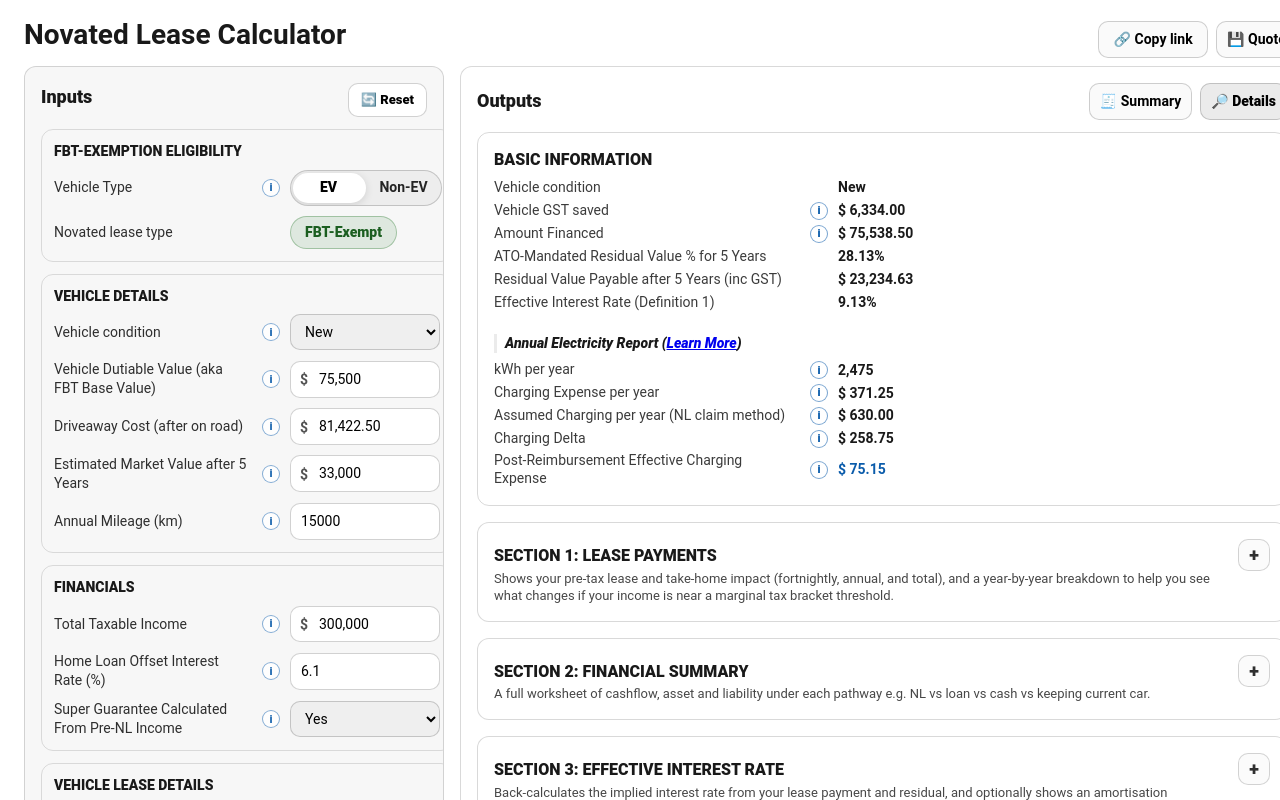
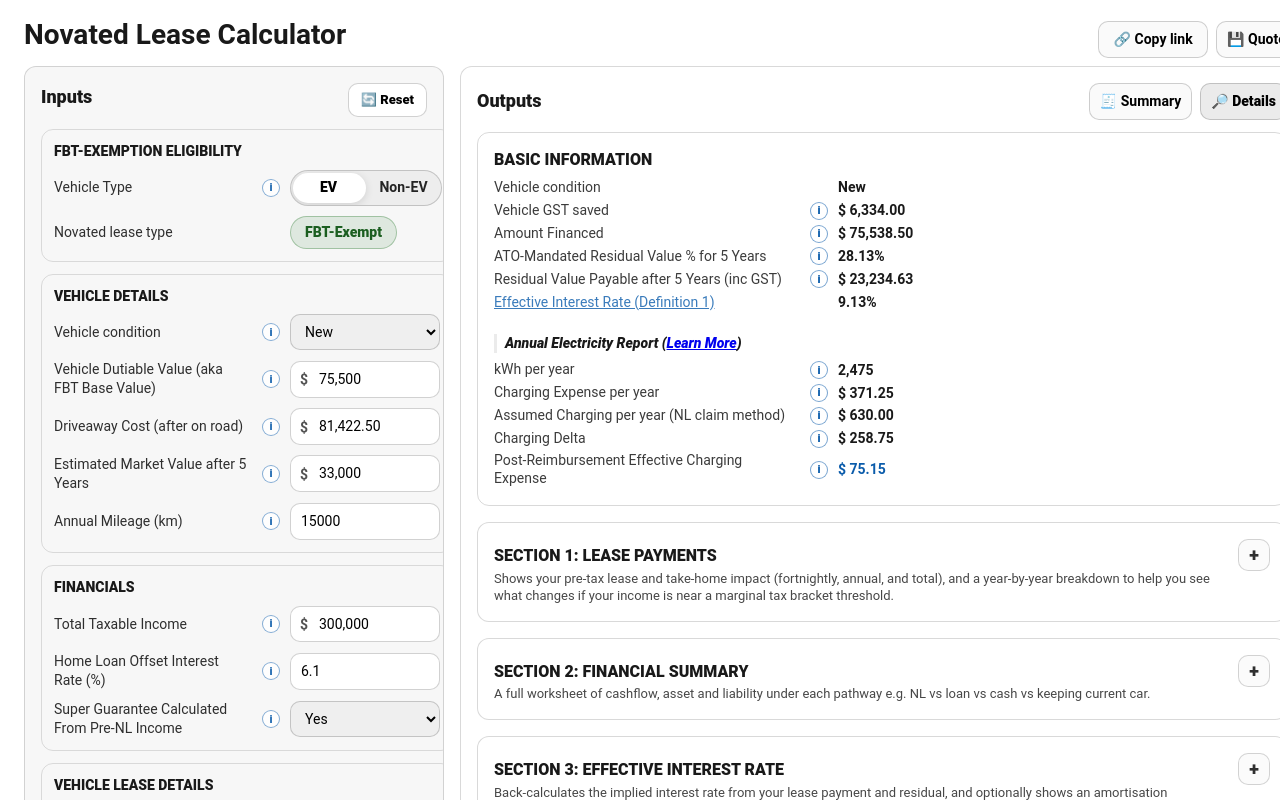
Before and after one commit to novatedlease/novatedlease.github.io, a React (Vite) app in the folder calculator/: page / in a window 1280 px wide. Both pictures are taken after a click on the button "🔎 Details". Shown: the top 800 px of the page. Built offline with nearby package versions, Linux system fonts and the light colour scheme.

Commit message:
spreadsheet mention erased, wording, added links in calculator

```diff
--- a/calculator/src/App.tsx
+++ b/calculator/src/App.tsx
@@ -436,6 +436,7 @@ export default function App() {
 
   const urlInitRef = useRef<{ encoded: string | null }>({ encoded: null });
   const lastAutoFinancedRef = useRef<number | null>(null);
+  const lastAutoEstMarketValueRef = useRef<number | null>(null);
 
   const [inputs, setInputs] = useState<Inputs>(() => {
     const { inputs: initial, encoded } = readInputsFromUrl(defaultInputs);
@@ -643,12 +644,26 @@ useEffect(() => {
   return () => window.removeEventListener("mousedown", onDown);
 }, [quotesOpen]);
 
+  // Auto-fill "Estimated market value after 5 years" from driveaway cost (rule-of-thumb) UNTIL the user overrides it.
+  // Important: when arriving via a share-link, we must not clobber a user-provided override.
   useEffect(() => {
-    const desired = estMarketValueFromDriveaway(inputs.driveawayCost);
-    if (inputs.estimatedMarketValueAtEnd !== desired) {
-      setInputs((p) => ({ ...p, estimatedMarketValueAtEnd: desired }));
+    const auto = estMarketValueFromDriveaway(inputs.driveawayCost);
+    const cur = inputs.estimatedMarketValueAtEnd;
+    const lastAuto = lastAutoEstMarketValueRef.current;
+
+    const withinCent = (a: number, b: number) => Math.abs(a - b) < 0.01;
+
+    const shouldSync =
+      cur === 0 ||
+      (lastAuto !== null && withinCent(cur, lastAuto)) ||
+      (lastAuto === null && withinCent(cur, auto));
+
+    if (shouldSync && !withinCent(cur, auto)) {
+      setInputs((p) => ({ ...p, estimatedMarketValueAtEnd: auto }));
     }
-  }, [inputs.driveawayCost]);
+
+    lastAutoEstMarketValueRef.current = auto;
+  }, [inputs.driveawayCost, inputs.estimatedMarketValueAtEnd]);
 
   // Keep "Financed amount (for interest calc)" in sync with the standard calculation,
   // but only until the user manually overrides it.
@@ -1363,7 +1378,7 @@ useEffect(() => {
 
 
 
-              <div style={{ marginTop: 16 }}>
+              <div id="details-section-3-effective-interest-rate" style={{ marginTop: 16 }}>
                 <CollapsibleSection
                   title="SECTION 3: EFFECTIVE INTEREST RATE"
                   description="Back-calculates the implied interest rate from your lease payment and residual, and optionally shows an amortisation schedule."
--- a/calculator/src/components/BasicInformationReport.tsx
+++ b/calculator/src/components/BasicInformationReport.tsx
@@ -123,20 +123,63 @@ export default function BasicInformationReport(props: {
 
       <KeyValue
         label="Amount Financed"
-        tooltip={<InfoTooltip text="= Drive-away cost + documentation fee − GST saved" />}
+        tooltip={<InfoTooltip text="= Drive-away cost + documentation fee − GST saved. If the amount differs, then it may be due to inflation with brokerage, or contains insurance, repair package etc. Peruse your lease quote fineprints to find these potential source."/>}
         value={`$ ${aud(amountFinanced)}`}
       />
       <KeyValue
         label={`ATO-Mandated Residual Value % for ${Math.round(i.leaseDurationYears)} Years`}
+        tooltip={
+          <InfoTooltip
+            text={
+              <>
+                <p style={{ margin: "0 0 6px 0" }}>ATO statutory residual values for novated leases:</p>
+                <ul style={{ margin: 0, paddingLeft: 18 }}>
+                  <li>1 year lease → 65.63% residual</li>
+                  <li>2 year lease → 56.25% residual</li>
+                  <li>3 year lease → 46.88% residual</li>
+                  <li>4 year lease → 37.50% residual</li>
+                  <li>5 year lease → 28.13% residual</li>
+                </ul>
+              </>
+            }
+          />
+        }
         value={pct(residualPct)}
       />
       <KeyValue
         label={`Residual Value Payable after ${Math.round(i.leaseDurationYears)} Years (inc GST)`}
+        tooltip={<InfoTooltip text="The amount you must pay at the end of the lease to own the vehicle, including GST. Derived by (Amount financed - documentation fee) x residual value %."/>}
         value={`$ ${aud(residualPayableIncGst)}`}
       />
 
       <KeyValue
-        label="Effective Interest Rate (Definition 1)"
+        label={
+          <button
+            type="button"
+            onClick={() => {
+              window.dispatchEvent(
+                new CustomEvent("nlguide:navigate", {
+                  detail: {
+                    tab: "Details",
+                    anchorId: "details-section-3-effective-interest-rate",
+                  },
+                })
+              );
+            }}
+            style={{
+              padding: 0,
+              border: "none",
+              background: "none",
+              color: "rgba(11, 92, 171, 0.95)",
+              cursor: "pointer",
+              font: "inherit",
+              textDecoration: "underline",
+              textAlign: "left",
+            }}
+          >
+            Effective Interest Rate (Definition 1)
+          </button>
+        }
         value={
           effectiveInterestRatePct == null
             ? "—"
--- a/calculator/src/components/InputsPanel.tsx
+++ b/calculator/src/components/InputsPanel.tsx
@@ -45,27 +45,6 @@ export default function InputsPanel(props: InputsPanelProps) {
     const auto = inputs.annualMileageKm * ATO_EV_HOME_CHARGING_RATE_PER_KM;
     const current = inputs.electricityAnnual;
     const lastAuto = lastAutoElectricityAnnualRef.current;
-
-        // IMPORTANT: When arriving via a share-link, `electricityAnnualTouched` will start as false.
-    // If the shared payload contains a user-overridden Electricity value, do NOT clobber it
-    // with the auto-filled ATO shortcut on the first render.
-    if (lastAuto === null) {
-      // First run after mount (or after switching back to EV)
-      lastAutoElectricityAnnualRef.current = auto;
-
-      // If the current value differs from the ATO auto value, assume it is an intentional override
-      // (e.g. loaded from a shared URL / saved quote) and mark as touched.
-      if (Math.abs(current - auto) >= 0.01) {
-        setElectricityAnnualTouched(true);
-        return;
-      }
-
-      // Otherwise keep it in sync with auto.
-      if (Math.abs(current - auto) >= 0.01) {
-        setInputs((p) => ({ ...p, electricityAnnual: auto }));
-      }
-      return;
-    }
 
     // IMPORTANT: When arriving via a share-link, `electricityAnnualTouched` will start as false.
     // If the shared payload contains a user-overridden Electricity value, do NOT clobber it
--- a/calculator/src/components/WhatIf.tsx
+++ b/calculator/src/components/WhatIf.tsx
@@ -208,7 +208,7 @@ export default function WhatIf({ inputs }: WhatIfProps) {
       </div>
 
       <SummaryCard
-        title="Difference"
+        title="You paid"
         value={`${moneyNoCents(Math.abs(diffTotal))} ${moreOrLess(diffTotal)} (pre-tax)`}
         subtitle={
           <>
@@ -237,7 +237,7 @@ export default function WhatIf({ inputs }: WhatIfProps) {
           <tbody>
             <tr style={{ borderBottom: "1px solid rgba(0,0,0,0.08)" }}>
               <td style={{ padding: "6px 4px", fontWeight: 600 }}>
-                Wholesale (hypothetical)
+                Wholesale (Assumed)
               </td>
               <td style={{ padding: "6px 4px" }}>{fmtPct(assumedAnnualRate)}</td>
               <td style={{ padding: "6px 4px" }}>{money(hypotheticalPerFn2dp)}</td>
```
Also changed, not shown: 14 other files (tests, documents, lock files or other folders).
